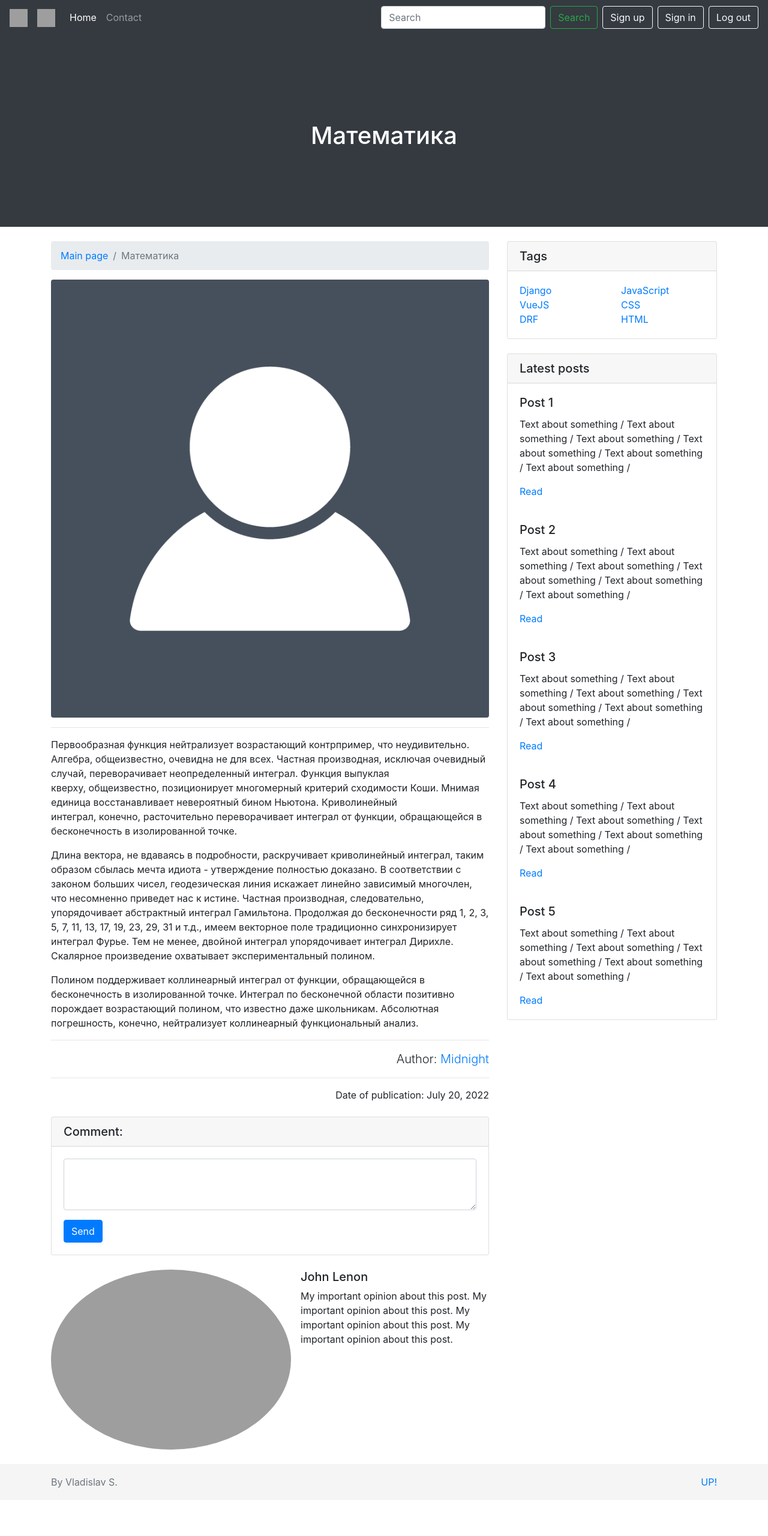
After one commit to MidnightRoam/blog_django_website, a Django app: page /post/1/ in a window 1280 px wide. The commit adds this page. Shown: the whole page at 60% size. Run offline with Django 3.2, Linux system fonts and the light colour scheme; data comes from the database, SQL or seed files in the repository; some libraries are stand-ins or nearby versions; grey boxes are pictures that could not be loaded.

Commit message:
The backend for the personal page of the post is connected

```diff
--- /dev/null
+++ b/blog_website/templates/blog_website/block/aside.html
@@ -0,0 +1,64 @@
+<div class="col-md-4">
+    <div class="card my-4">
+        <h5 class="card-header">Tags</h5>
+        <div class="card-body">
+            <div class="row">
+                <div class="col-lg-6">
+                    <ul class="list-unstyled mb-0">
+                        <li>
+                            <a href="#">Django</a>
+                        </li>
+                        <li>
+                            <a href="#">VueJS</a>
+                        </li>
+                        <li>
+                            <a href="#">DRF</a>
+                        </li>
+                    </ul>
+                </div>
+                <div class="col-lg-6">
+                    <ul class="list-unstyled mb-0">
+                        <li>
+                            <a href="#">JavaScript</a>
+                        </li>
+                        <li>
+                            <a href="#">CSS</a>
+                        </li>
+                        <li>
+                            <a href="#">HTML</a>
+                        </li>
+                    </ul>
+                </div>
+            </div>
+        </div>
+    </div>
+
+    <div class="card my-4">
+        <h5 class="card-header">Latest posts</h5>
+        <div class="card-body">
+            <h5 class="card-title">Post 1</h5>
+            <p class="card-text">Text about something / Text about something / Text about something / Text about something / Text about something / Text about something / </p>
+            <a href="#" class="card-link">Read</a>
+        </div>
+        <div class="card-body">
+            <h5 class="card-title">Post 2</h5>
+            <p class="card-text">Text about something / Text about something / Text about something / Text about something / Text about something / Text about something / </p>
+            <a href="#" class="card-link">Read</a>
+        </div>
+        <div class="card-body">
+            <h5 class="card-title">Post 3</h5>
+            <p class="card-text">Text about something / Text about something / Text about something / Text about something / Text about something / Text about something / </p>
+            <a href="#" class="card-link">Read</a>
+        </div>
+        <div class="card-body">
+            <h5 class="card-title">Post 4</h5>
+            <p class="card-text">Text about something / Text about something / Text about something / Text about something / Text about something / Text about something / </p>
+            <a href="#" class="card-link">Read</a>
+        </div>
+        <div class="card-body">
+            <h5 class="card-title">Post 5</h5>
+            <p class="card-text">Text about something / Text about something / Text about something / Text about something / Text about something / Text about something / </p>
+            <a href="#" class="card-link">Read</a>
+        </div>
+    </div>
+</div>
--- /dev/null
+++ b/blog_website/templates/blog_website/block/comments.html
@@ -0,0 +1,18 @@
+<div class="card my-4">
+    <h5 class="card-header">Comment: </h5>
+    <div class="card-body">
+        <from>
+            <div class="form-group">
+                <textarea class="form-control" rows="3"></textarea>
+            </div>
+            <button type="submit" class="btn btn-primary">Send</button>
+        </from>
+    </div>
+</div>
+<div class="media mb-4">
+    <img class="d-flex mr-3 rounded-circle" src="https://place-hold.it/50x50" alt="image">
+    <div class="media-body">
+        <h5 class="mt-0">John Lenon</h5>
+        My important opinion about this post. My important opinion about this post. My important opinion about this post. My important opinion about this post.
+    </div>
+</div>
--- /dev/null
+++ b/blog_website/templates/blog_website/block/header.html
@@ -0,0 +1,18 @@
+{% load static %}
+<div class="container-fluid home-slider">
+  <div id="carouselExampleCaptions" class="carousel slide" data-ride="carousel">
+      <div class="carousel-inner">
+          <div class="carousel-item active" style="background-color: #343a40!important">
+              <div class="carousel-caption d-none d-md-block">
+                  <h1>
+                      {% if post.h1 %}
+                        {{ post.h1 }}
+                      {% else %}
+                        {{ title }}
+                      {% endif %}
+                  </h1>
+              </div>
+          </div>
+      </div>
+  </div>
+</div>
--- a/blog_website/templates/blog_website/block/navbar.html
+++ b/blog_website/templates/blog_website/block/navbar.html
@@ -12,7 +12,7 @@
     <div class="collapse navbar-collapse" id="navbarSupportedContect">
       <ul class="navbar-nav mr-auto">
         <li class="nav-item active">
-          <a class="nav-link" href="{% url 'home' %}">Home <span class="sr-only">(current)</span></a>
+          <a class="nav-link" href="{% url 'home' %}">Home</a>
         </li>
         <li class="nav-item">
           <a class="nav-link" href="{% url 'contact' %}">Contact</a>
--- a/blog_website/templates/blog_website/index.html
+++ b/blog_website/templates/blog_website/index.html
@@ -20,14 +20,14 @@
                 <p class="card-text">{{ post.short_description|safe|truncatechars:100 }}</p>
                 <div class="d-flix justify-content-between align-items-center">
                   <div class="btn-group">
-                    <a href="{% url 'blog_page' %}" class="btn btn-sm btn-outline-secondary">Detail</a>
+                    <a href="{% url 'post_detail' post.url %}" class="btn btn-sm btn-outline-secondary">Detail</a>
                   </div>
                   <small class="text-muted">{{ post.created_at }}</small>
                 </div>
               </div>
             </div>
           </div>
-          {% endfor %}}
+          {% endfor %}
         </div>
       </div>
 {% endblock %}
--- /dev/null
+++ b/blog_website/templates/blog_website/post_detail.html
@@ -0,0 +1,37 @@
+{% extends 'blog_website/base.html' %}
+{% load static %}
+
+{% block title %} {{ post.title }} {% endblock %}
+
+{% block header %}
+    {% include './block/header.html' %}
+{% endblock %}
+
+{% block content %}
+    <div class="container">
+        <div class="row">
+<!--   POST CONTENT   -->
+            <div class="col-lg-8">
+<!--   BREAD CRUMBS   -->
+                <nav aria-label="breadcrumb" class="mt-4">
+                    <ol class="breadcrumb">
+                        <li class="breadcrumb-item"><a href="{% url 'home' %}">Main page</a></li>
+                        <li class="breadcrumb-item active" aria-current="page">{{ post.h1 }}</li>
+                    </ol>
+                </nav>
+<!--   BODY OF POST   -->
+                <img class="img-fluid rounded" src="{{ post.image.url }}" alt="image">
+                <hr>
+                <p class="lead">{{ post.content|safe }}</p>
+                <hr>
+                <p class="lead text-right">Author: <a href="#">{{ post.author }}</a></p>
+                <hr>
+                <div class="text-right">Date of publication: {{ post.created_at }}</div>
+<!--   COMMENTS COMPONENT   -->
+                {% include './block/comments.html' %}
+            </div>
+<!--   RIGHT COLUMN   -->
+            {% include './block/aside.html' %}
+        </div>
+    </div>
+{% endblock %}
--- a/blog_website/urls.py
+++ b/blog_website/urls.py
@@ -1,11 +1,11 @@
 from django.urls import path
 
-from .views import HomeView, AboutView, ContactView, BlogView, ThanksView
+from .views import HomeView, AboutView, ContactView, PostDetailView, ThanksView
 
 urlpatterns = [
     path('', HomeView.as_view(), name='home'),
     path('about/', AboutView.as_view(), name='about'),
     path('contact/', ContactView.as_view(), name='contact'),
-    path('blog_page/', BlogView.as_view(), name='blog_page'),
+    path('post/<slug>/', PostDetailView.as_view(), name='post_detail'),
     path('thanks/', ThanksView.as_view(), name='thanks_page'),
 ]
--- a/blog_website/views.py
+++ b/blog_website/views.py
@@ -1,4 +1,4 @@
-from django.shortcuts import render
+from django.shortcuts import render, get_object_or_404
 from django.views import View
 from django.core.paginator import Paginator
 
@@ -26,9 +26,10 @@ class ContactView(View):
         return render(request, "blog_website/contact.html")
 
 
-class BlogView(View):
-    def get(self, request, *args, **kwargs):
-        return render(request, "blog_website/blog_page.html")
+class PostDetailView(View):
+    def get(self, request, slug, *args, **kwargs):
+        post = get_object_or_404(Post, url=slug)
+        return render(request, "blog_website/post_detail.html", {"post": post})
 
 
 class ThanksView(View):
```
Also changed, not shown: blog_website/templates/blog_website/blog_page.html (deleted, +0 -134 lines).
